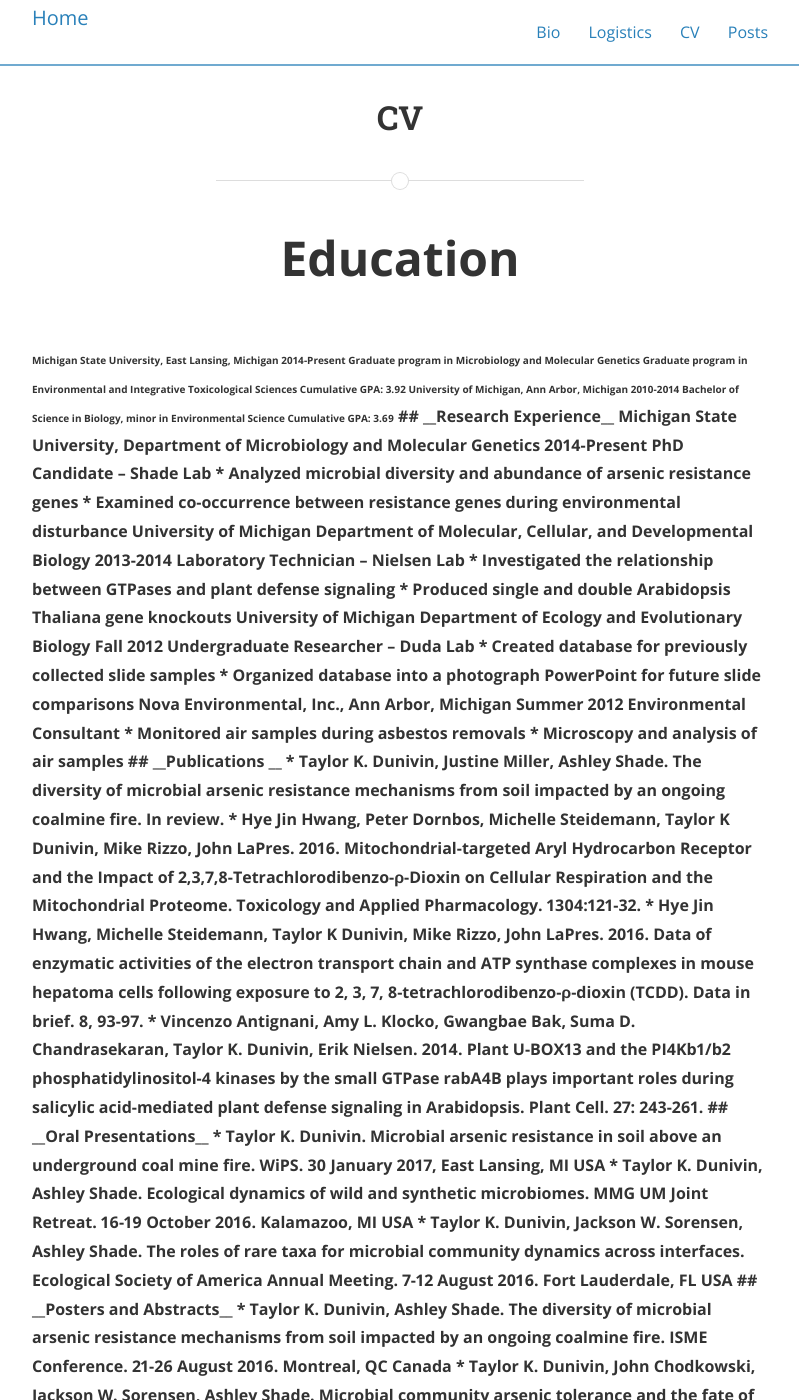
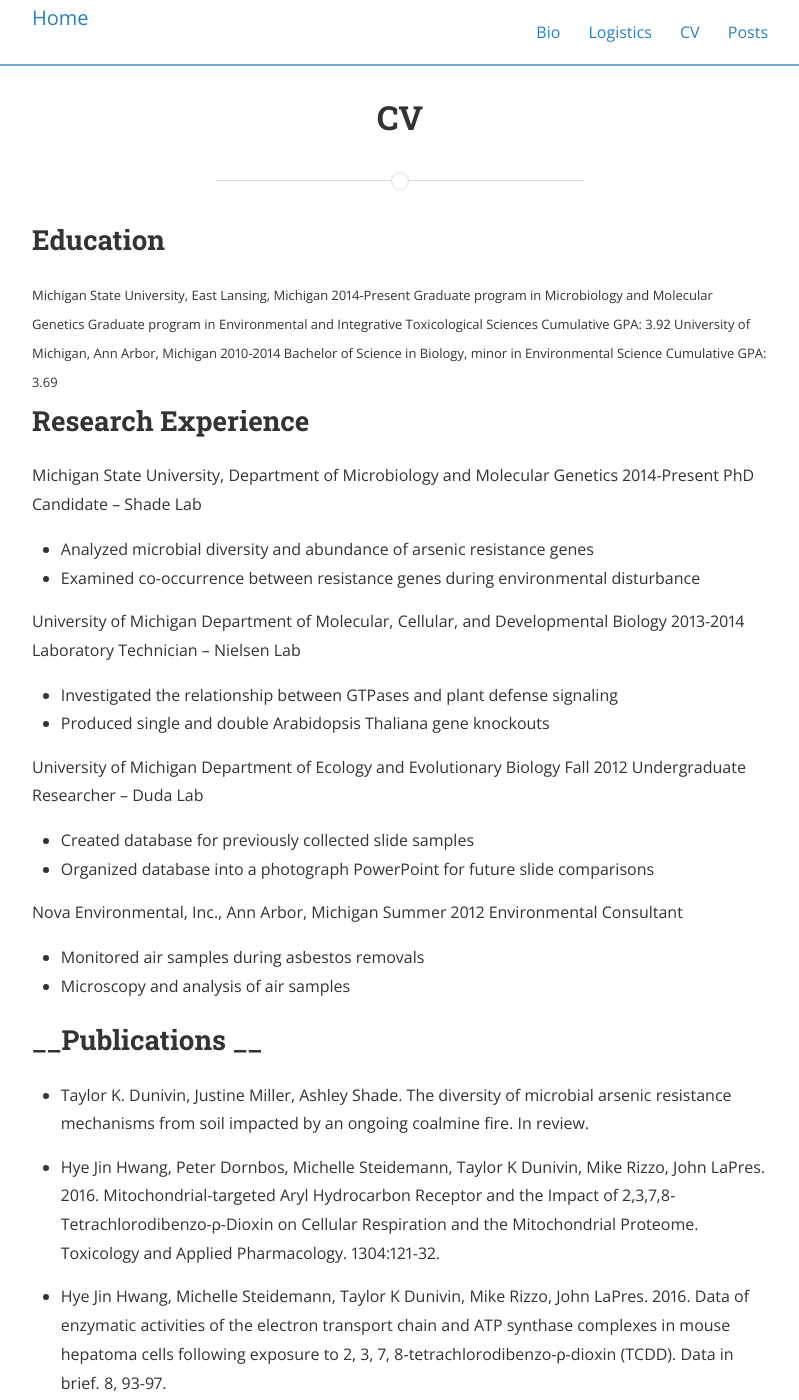
Before and after one commit to dunivint/dunivint.github.io, a Jekyll site: the page built from materials.md, in a window 1280 px wide and 1400 px high. Shown: the whole window, without its empty margins (240-1039 px from the left). Built offline with Jekyll 4.4.1, drawn with Linux system fonts in a browser that asks for light colours; nearby versions of some CDN libraries; a style sheet for code colours, icons or effects is not loaded; some of the changed text lies outside the part shown.

Commit message:
Update materials.md

```diff
--- a/materials.md
+++ b/materials.md
@@ -5,10 +5,8 @@
 ---
 
 
-<p align=center><b><font size="+5">Education</font>
-
-<p align=left><br>
-<font size="-2">Michigan State University, East Lansing, Michigan			                                               2014-Present
+## Education
+<font size="-1">Michigan State University, East Lansing, Michigan			                                               2014-Present
 Graduate program in Microbiology and Molecular Genetics
 Graduate program in Environmental and Integrative Toxicological Sciences
 Cumulative GPA: 3.92
```
